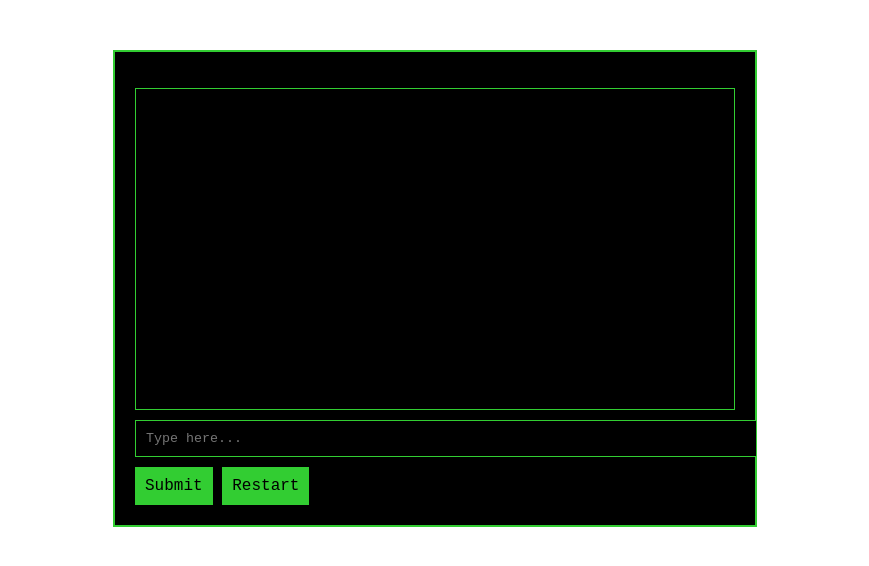
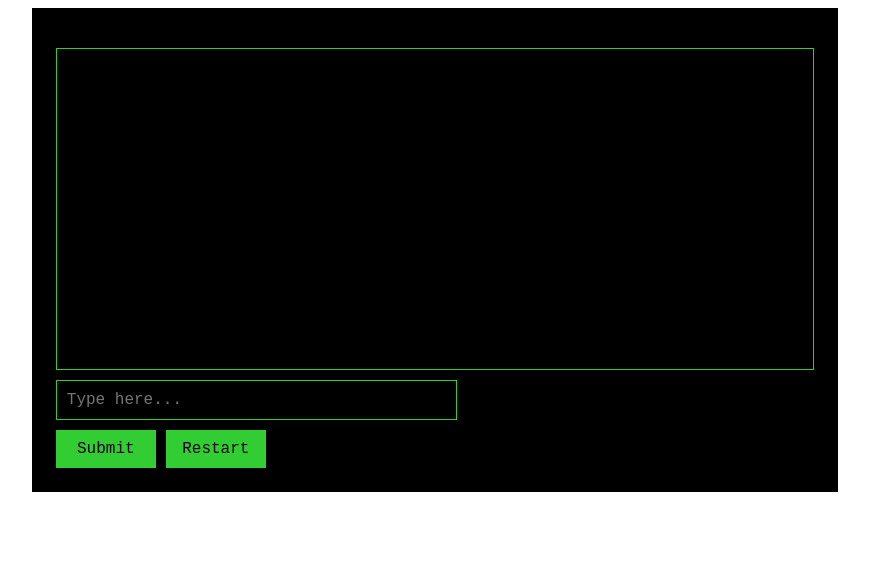
Before and after one commit to GabiPurri/terminal-game, a plain HTML site: page index.html in a window 1280 px wide. Shown: the whole page, without its empty margins (205-1074 px from the left). Drawn offline with Linux system fonts and the light colour scheme.

Commit message:
Refine visuals

```diff
--- a/index.html
+++ b/index.html
@@ -10,8 +10,10 @@
   <div class="game-container">
     <pre id="game-text"></pre> <!-- Game text with typing animation -->
     <input type="text" id="user-input" placeholder="Type here..." autocomplete="off">
-    <button id="submit-button">Submit</button>
-    <button id="restart-button">Restart</button> <!-- Always visible -->
+    <div class="button-container">
+      <button id="submit-button">Submit</button>
+      <button id="restart-button">Restart</button> <!-- Always visible -->
+    </div>
   </div>
   <script src="script.js"></script>
 </body>
--- a/style.css
+++ b/style.css
@@ -1,13 +1,14 @@
 /* Style the container */
 .game-container {
-    max-width: 600px;
-    margin: 50px auto;
-    padding: 20px;
+    max-width: 60%;
+    padding: 24px;
     background-color: black; /* Terminal background */
     color: limegreen; /* Terminal green text */
     font-family: 'Inconsolata', monospace;
     font-size: 1rem;
-    border: 2px solid limegreen; /* Green border */
+    display: flex;
+    flex-direction: column;
+    margin: 0 auto;
   }
 
   /* Text output area */
@@ -25,12 +26,13 @@
 
   /* Input field */
   #user-input {
-    width: 100%;
+    width: 50%;
     padding: 10px;
     background-color: black;
     color: limegreen;
     border: 1px solid limegreen;
-    font-family: 'Courier New', Courier, monospace;
+    font-family: 'Inconsolata', monospace;
+    font-size: 1rem;
   }
 
   /* Buttons */
@@ -43,18 +45,20 @@
     font-family: 'Inconsolata', monospace;
     font-size: 1rem;
     margin-top: 10px;
-    display: inline-block;
+    width: 100px;
   }
 
   button:hover {
     background-color: darkgreen;
   }
 
-  #restart-button {
-    display: inline-block;  }
-
 
   @keyframes spin {
     0% { transform: rotate(0deg); }
     100% { transform: rotate(360deg); }
   }
+
+  .button-container {
+    display: flex;
+    gap: 10px; /* Optional: Adds space between buttons */
+}
```
